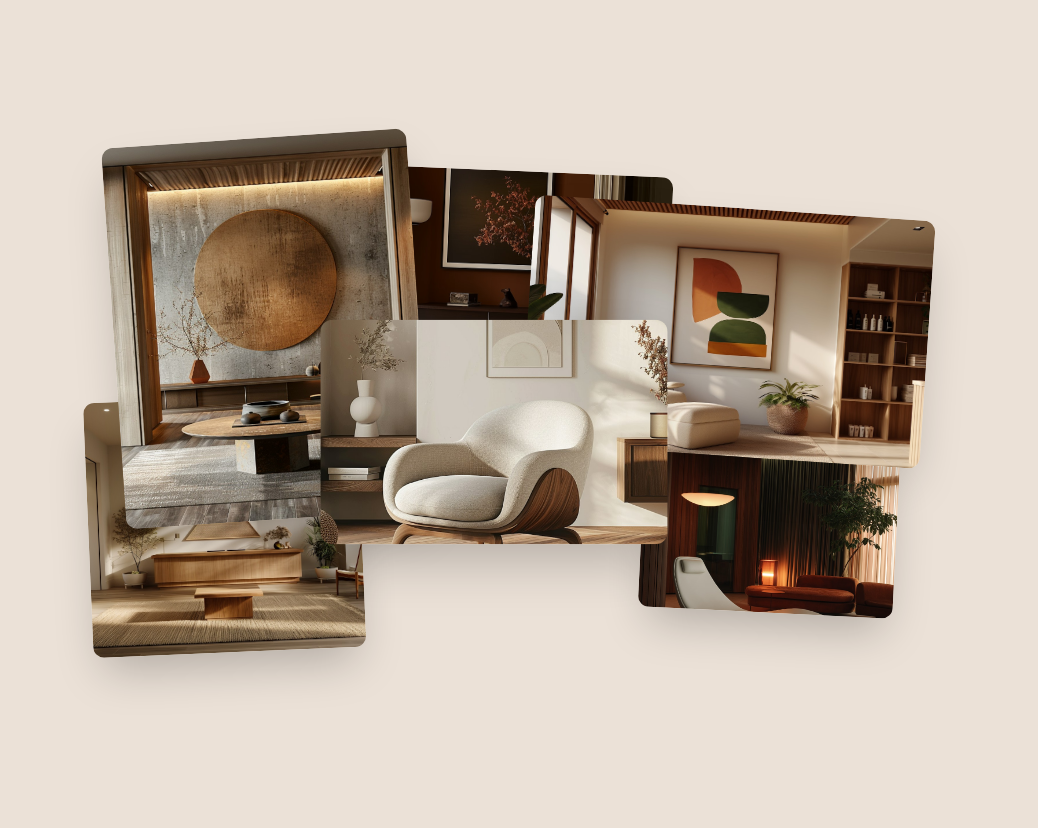
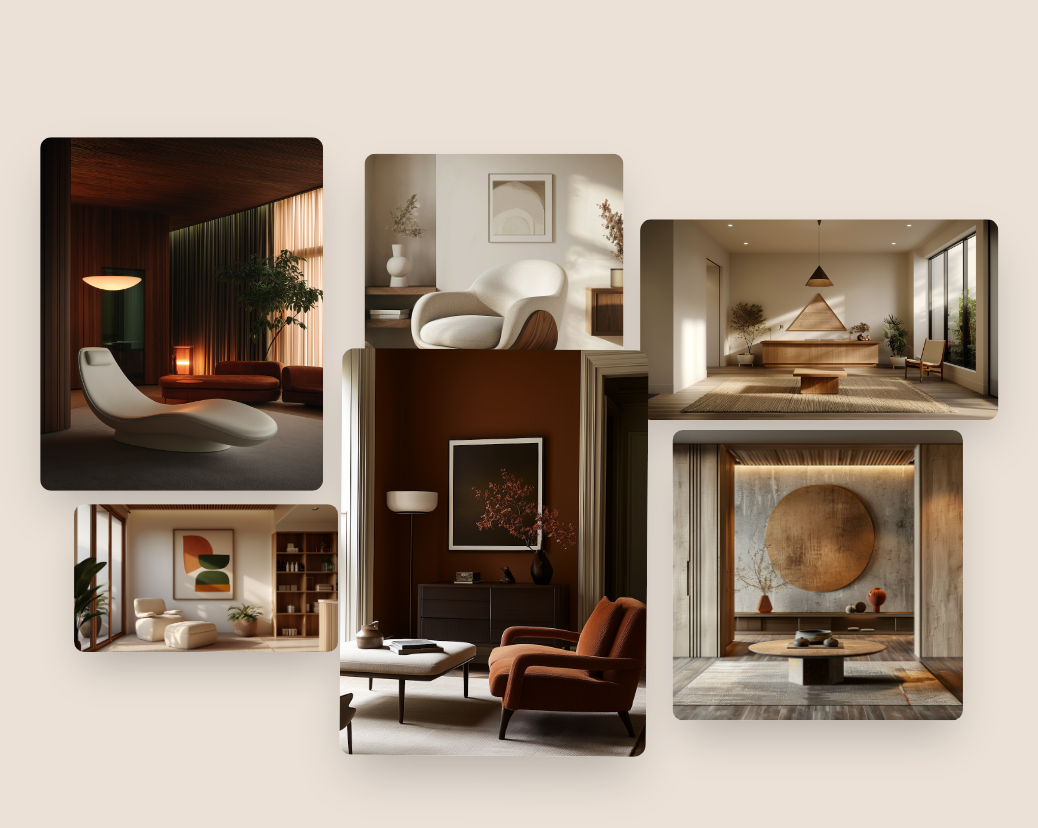
Before and after one commit to FD-Landing-Labs/furniture-landing, a Next.js app: page / in a window 1280 px wide. Shown: the part 1580-2408 px from the top of the page, without its empty margins (146-1184 px from the left). Built offline with nearby package versions, Linux system fonts and the light colour scheme.

Commit message:
showcase section refined

```diff
--- a/components/showcase-section.tsx
+++ b/components/showcase-section.tsx
@@ -24,102 +24,105 @@ interface ShowcaseCard {
 }
 
 // Cards configuration - start clustered, spread outward on scroll
+// Image dimensions based on actual aspect ratios from HTML:
+// 1. 960x1200 (portrait 0.8), 2. 1200x1200 (square), 3. 1200x673 (landscape 1.78)
+// 4. 1200x673 (landscape 1.78), 5. 904x1200 (portrait 0.75), 6. 1200x1200 (square)
 const showcaseCards: ShowcaseCard[] = [
   {
     id: 1,
-    src: "/showcase1.jpeg",
-    alt: "Modern dark interior",
-    startX: -60,
-    startY: -30,
-    endX: -450,
-    endY: -200,
-    startRotate: -3,
-    endRotate: -5,
-    startScale: 0.92,
+    src: "/showcase6.jpeg",
+    alt: "Dark Modern furniture",
+    startX: -80,
+    startY: -40,
+    endX: -620,
+    endY: -220,
+    startRotate: 0,
+    endRotate: 0,
+    startScale: 0.9,
     endScale: 1,
-    width: 320,
-    height: 400,
+    width: 300,
+    height: 375, // Portrait aspect ratio 960x1200
     zIndex: 3
   },
   {
     id: 2,
-    src: "/showcase2.jpeg",
-    alt: "Minimalist light space",
+    src: "/showcase5.jpeg",
+    alt: "Minimal luxury sofa",
     startX: 0,
-    startY: -70,
+    startY: -80,
     endX: 0,
-    endY: -280,
-    startRotate: 2,
-    endRotate: 3,
-    startScale: 0.88,
-    endScale: 0.98,
-    width: 380,
-    height: 220,
-    zIndex: 1
+    endY: -240,
+    startRotate: 0,
+    endRotate: 0,
+    startScale: 0.85,
+    endScale: 0.95,
+    width: 290,
+    height: 290, // Square aspect ratio 1200x1200
+    zIndex: 2
   },
   {
     id: 3,
-    src: "/showcase3.jpeg",
-    alt: "Contemporary living area",
-    startX: 70,
-    startY: -25,
-    endX: 450,
-    endY: -200,
-    startRotate: 3,
-    endRotate: 5,
-    startScale: 0.92,
+    src: "/showcase4.jpeg",
+    alt: "Lounge interior",
+    startX: 80,
+    startY: -30,
+    endX: 650,
+    endY: -220,
+    startRotate: 0,
+    endRotate: 0,
+    startScale: 0.9,
     endScale: 1,
-    width: 420,
-    height: 260,
-    zIndex: 3
+    width: 380,
+    height: 213, // Landscape aspect ratio 1200x673
+    zIndex: 4
   },
   {
     id: 4,
-    src: "/showcase4.jpeg",
-    alt: "Abstract art seating",
-    startX: -80,
-    startY: 50,
-    endX: -520,
-    endY: 150,
-    startRotate: -2,
-    endRotate: -3,
-    startScale: 0.88,
-    endScale: 0.95,
+    src: "/showcase3.jpeg",
+    alt: "Lounge interior",
+    startX: -90,
+    startY: 60,
+    endX: -550,
+    endY: 260,
+    startRotate: 0,
+    endRotate: 0,
+    startScale: 0.85,
+    endScale: 0.92,
     width: 300,
-    height: 280,
+    height: 168, // Landscape aspect ratio 1200x673
     zIndex: 2
   },
   {
     id: 5,
-    src: "/showcase5.jpeg",
-    alt: "Elegant dining setup",
+    src: "/showcase2.jpeg",
+    alt: "Luxury dark furniture",
     startX: 0,
     startY: 0,
     endX: 0,
-    endY: 0,
+    endY: 280,
     startRotate: 0,
-    endRotate: 0,
+    endRotate: 1,
     startScale: 1,
     endScale: 1.05,
-    width: 340,
-    height: 220,
+    width: 300,
+    height: 398, // Portrait aspect ratio 904x1200
     zIndex: 5
   },
   {
     id: 6,
-    src: "/showcase6.jpeg",
-    alt: "Circular wall art",
-    startX: 90,
-    startY: 60,
-    endX: 520,
-    endY: 150,
-    startRotate: 2,
-    endRotate: 4,
-    startScale: 0.88,
-    endScale: 0.95,
-    width: 280,
-    height: 180,
-    zIndex: 2
+    src: "/showcase1.jpeg",
+    alt: "Wooden room decoration",
+    startX: 100,
+    startY: 70,
+    endX: 620,
+    endY: 240,
+    startRotate: 0,
+    endRotate: 0,
+    startScale: 0.85,
+    endScale: 0.92,
+    width: 330,
+    height: 330, // Square aspect ratio 1200x1200
+    zIndex: 3
   }
 ];
 
@@ -213,12 +216,12 @@ export function ShowcaseSection() {
               scale: textScale
             }}
           >
-            <div className="max-w-3xl mx-auto text-center px-4">
+            <div className="max-w-3xl mx-auto text-center px-4 text-4xl">
               <h2
                 style={{
                   fontFamily: "Archivo, sans-serif",
                   fontWeight: 400,
-                  fontSize: "clamp(2rem, 5vw, 3.5rem)",
+                  // fontSize: "clamp(2rem, 5vw, 3.5rem)",
                   lineHeight: 1.3,
                   color: "rgb(141, 73, 58)"
                 }}
```
